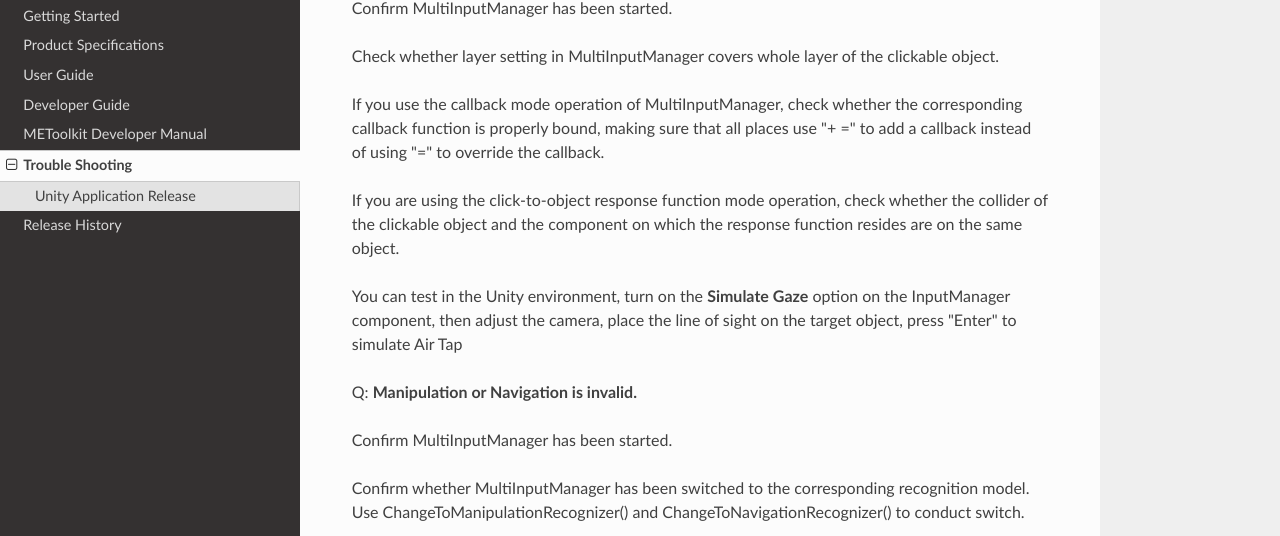
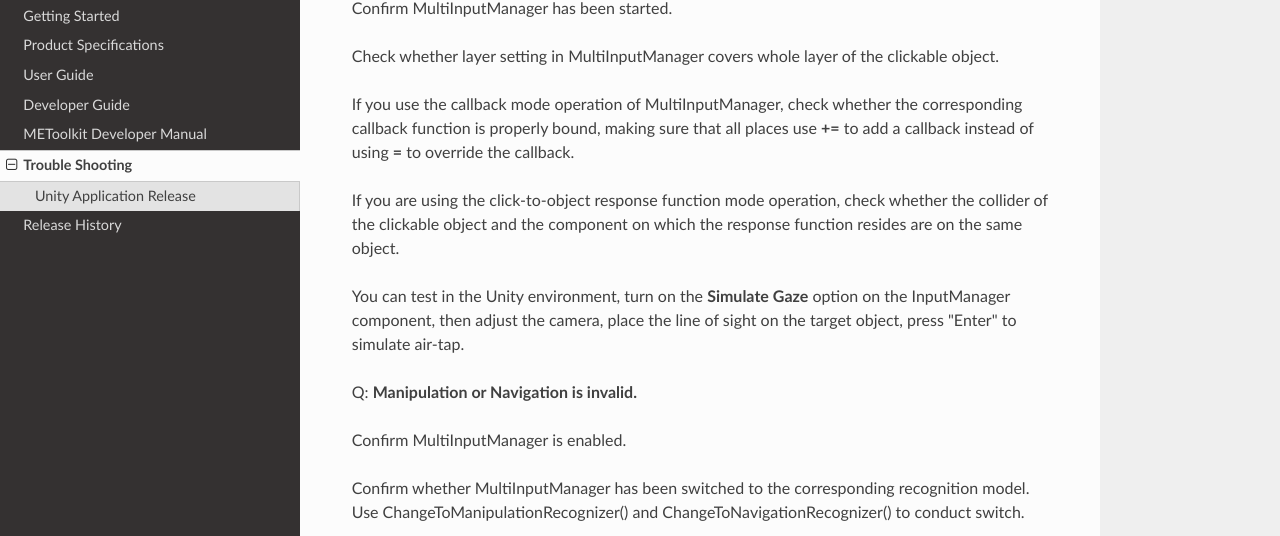
Before and after one commit to michael2008/ME-Live-Doc, an MkDocs documentation site: the page built from docs/trouble-shooting.md, in a window 1280 px wide and 900 px high, scrolled down 1425 px. Shown: the part 163-699 px from the top of the window. Built offline with MkDocs 1.6.1, drawn with Linux system fonts in a browser that asks for light colours; nearby versions of some CDN libraries; old or Windows-style settings are respelled for this version of MkDocs.

Commit message:
Update trouble-shooting.md

```diff
--- a/docs/trouble-shooting.md
+++ b/docs/trouble-shooting.md
@@ -45,15 +45,15 @@ Confirm MultiInputManager has been started.
 
 Check whether layer setting in MultiInputManager covers whole layer of the clickable object.
 
-If you use the callback mode operation of MultiInputManager, check whether the corresponding callback function is properly bound, making sure that all places use "+ =" to add a callback instead of using "=" to override the callback.
+If you use the callback mode operation of MultiInputManager, check whether the corresponding callback function is properly bound, making sure that all places use **+=** to add a callback instead of using **=** to override the callback.
 
 If you are using the click-to-object response function mode operation, check whether the collider of the clickable object and the component on which the response function resides are on the same object.
 
-You can test in the Unity environment, turn on the **Simulate Gaze** option on the InputManager component, then adjust the camera, place the line of sight on the target object, press "Enter" to simulate Air Tap
+You can test in the Unity environment, turn on the **Simulate Gaze** option on the InputManager component, then adjust the camera, place the line of sight on the target object, press "Enter" to simulate air-tap.
 
 Q: **Manipulation or Navigation is invalid.**
 
-Confirm MultiInputManager has been started.
+Confirm MultiInputManager is enabled.
 
 Confirm whether MultiInputManager has been switched to the corresponding recognition model. Use ChangeToManipulationRecognizer() and ChangeToNavigationRecognizer() to conduct switch.
 
```
